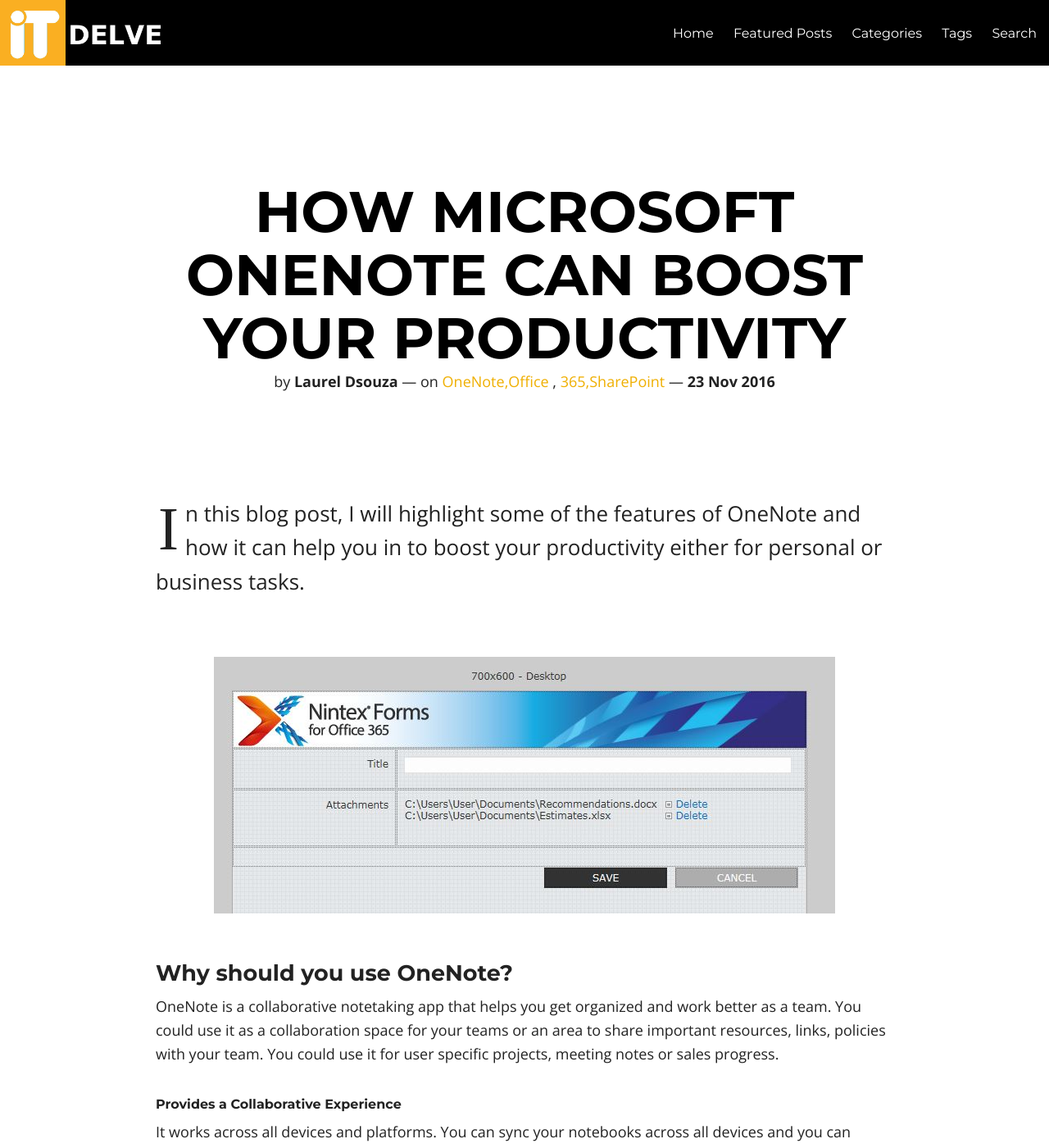
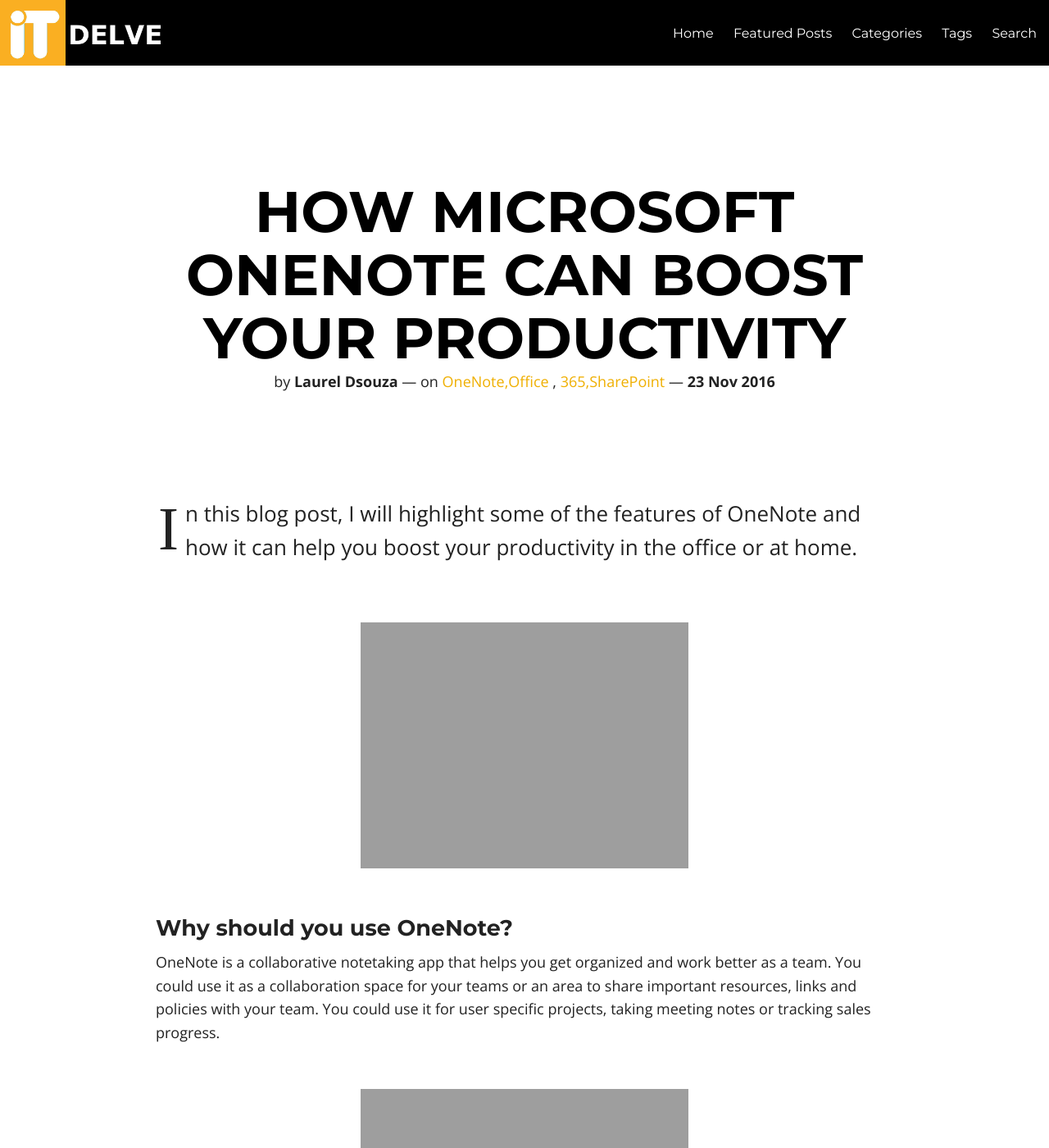
Before and after one commit to ldsouza/ldsouza.github.io, a Jekyll site: the page built from _posts/2016-11-23-how-microsoft-onenote-can-boost-your-productivity.md, in a window 1280 px wide and 1400 px high. Shown: the whole window at 82% size. Built offline with Jekyll 4.4.1, drawn with Linux system fonts in a browser that asks for light colours; nearby versions of some CDN libraries.

Commit message:
Created 2016-11-23-how-microsoft-onenote-can-boost-your-productivity.md

```diff
--- a/_posts/2016-11-23-how-microsoft-onenote-can-boost-your-productivity.md
+++ b/_posts/2016-11-23-how-microsoft-onenote-can-boost-your-productivity.md
@@ -8,32 +8,40 @@
 tags: 'OneNote,Office 365,SharePoint'
 category: Office365
 ---
-In this blog post, I will highlight some of the features of OneNote and how it can help you in to boost your productivity either for personal or business tasks.
+In this blog post, I will highlight some of the features of OneNote and how it can help you boost your productivity in the office or at home.
 
-![Image]({{ site.url }}/images/blog/nintex-forms-for-office-365-an-overview/Nintex-Forms-1.JPG)
+![Image]({{ site.url }}/images/blog/how-microsoft-onenote-can-boost-your-productivity/OneNote1.jpg)
 
 ### Why should you use OneNote?
-OneNote is a collaborative notetaking app that helps you get organized and work better as a team. You could use it as a collaboration space for your teams or an area to share important resources, links, policies with your team. You could use it for user specific projects, meeting notes or sales progress.
+OneNote is a collaborative notetaking app that helps you get organized and work better as a team. You could use it as a collaboration space for your teams or an area to share important resources, links and policies with your team. You could use it for user specific projects, taking meeting notes or tracking sales progress.
 <p></p>
+
+![Image]({{ site.url }}/images/blog/how-microsoft-onenote-can-boost-your-productivity/OneNote2.jpg)
 
 ###### Provides a Collaborative Experience
 It works across all devices and platforms. You can sync your notebooks across all devices and you can access it offline as well.
 
-![Image]({{ site.url }}/images/blog/nintex-forms-for-office-365-an-overview/Nintex-Forms-Controls.JPG)
+![Image]({{ site.url }}/images/blog/how-microsoft-onenote-can-boost-your-productivity/OneNote3.jpg)
 
 ##### It is Platform Agnostic.
 Create a column from within the Nintex form builder and use them in your form without refreshing. This saves you from going back to SharePoint to create columns.
 
-![Image]({{ site.url }}/images/blog/nintex-forms-for-office-365-an-overview/Nintex-Forms-Columns.JPG)
+![Image]({{ site.url }}/images/blog/how-microsoft-onenote-can-boost-your-productivity/OneNote4.jpg)
 
 ##### It is Searchable
 You can search all your notebooks or sections for a keyword.
 
+![Image]({{ site.url }}/images/blog/how-microsoft-onenote-can-boost-your-productivity/OneNote5.jpg)
+
 ##### Ability to add Rich Content
 Can include hyperlinks, images, files and embed content straight from the web like YouTube videos into your notebooks.
 
+![Image]({{ site.url }}/images/blog/how-microsoft-onenote-can-boost-your-productivity/OneNote6.jpg)
+
 ##### Helps you get organized
 Sections are tabs within a notebook. You can have as many sections in a notebook. You can password protect sections. You can group sections within notebooks. You can change the color of sections.
+
+![Image]({{ site.url }}/images/blog/how-microsoft-onenote-can-boost-your-productivity/OneNote7.jpg)
 
 
 ### Tips before getting started with OneNote
```
